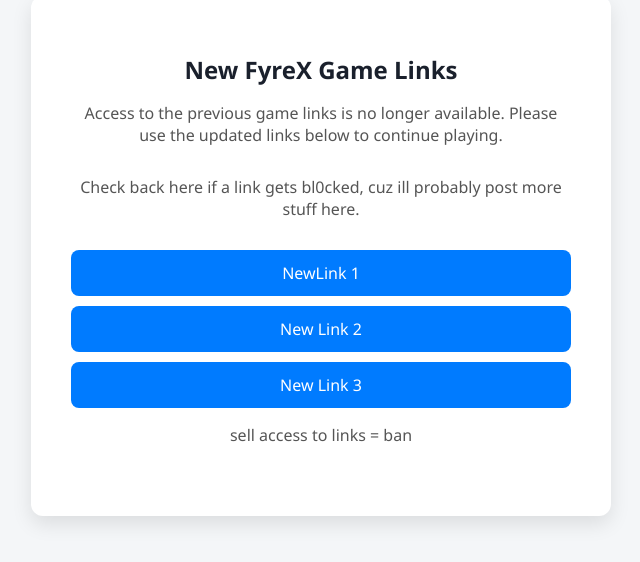
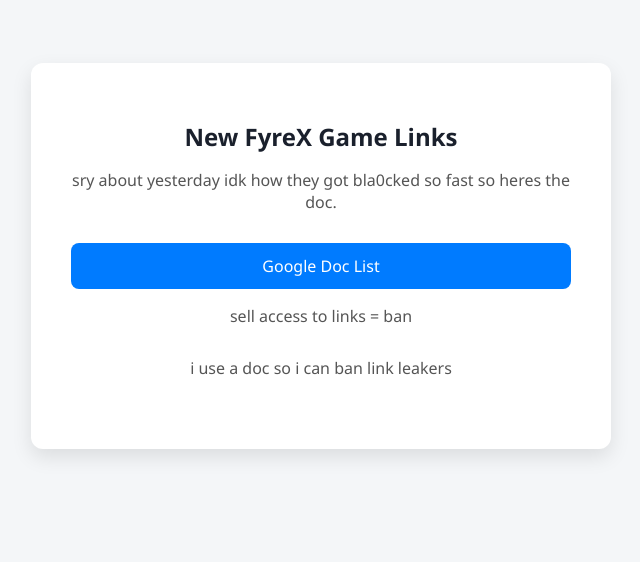
Before and after one commit to TotallyNotABurnerAccount/totallynotaburneraccount.github.io, a plain HTML site: page index.html in a window 1280 px wide. Shown: the part 144-706 px from the top of the page, without its empty margins (319-959 px from the left). Drawn offline with Linux system fonts and the light colour scheme.

Commit message:
Update index.html

```diff
--- a/index.html
+++ b/index.html
@@ -57,13 +57,11 @@
 <body>
   <div class="container">
     <h1>New FyreX Game Links</h1>
-    <p>Access to the previous game links is no longer available. Please use the updated links below to continue playing.</p>
-<p>Check back here if a link gets bl0cked, cuz ill probably post more stuff here.</p>
+    <p>sry about yesterday idk how they got bla0cked so fast so heres the doc.</p>
 
-    <a href="https://fyrex-launcher.automatedcode.com" class="link-button" target="_blank">NewLink 1</a>
-    <a href="https://landonisgay.myftp.biz" class="link-button" target="_blank">New Link 2</a>
-    <a href="https://sub-to-imcalledfyre.arrowmu.com" class="link-button" target="_blank">New Link 3</a>
+    <a href="https://docs.google.com/document/d/1BvPHsU-rXSBRJLaLU8_8wmRY4utWB4ssgMFtPRcaKnk/edit?usp=sharing" class="link-button" target="_blank">Google Doc List</a>
     <p>sell access to links = ban</p>
+    <p>i use a doc so i can ban link leakers</p>
   </div>
 </body>
 </html>
```
